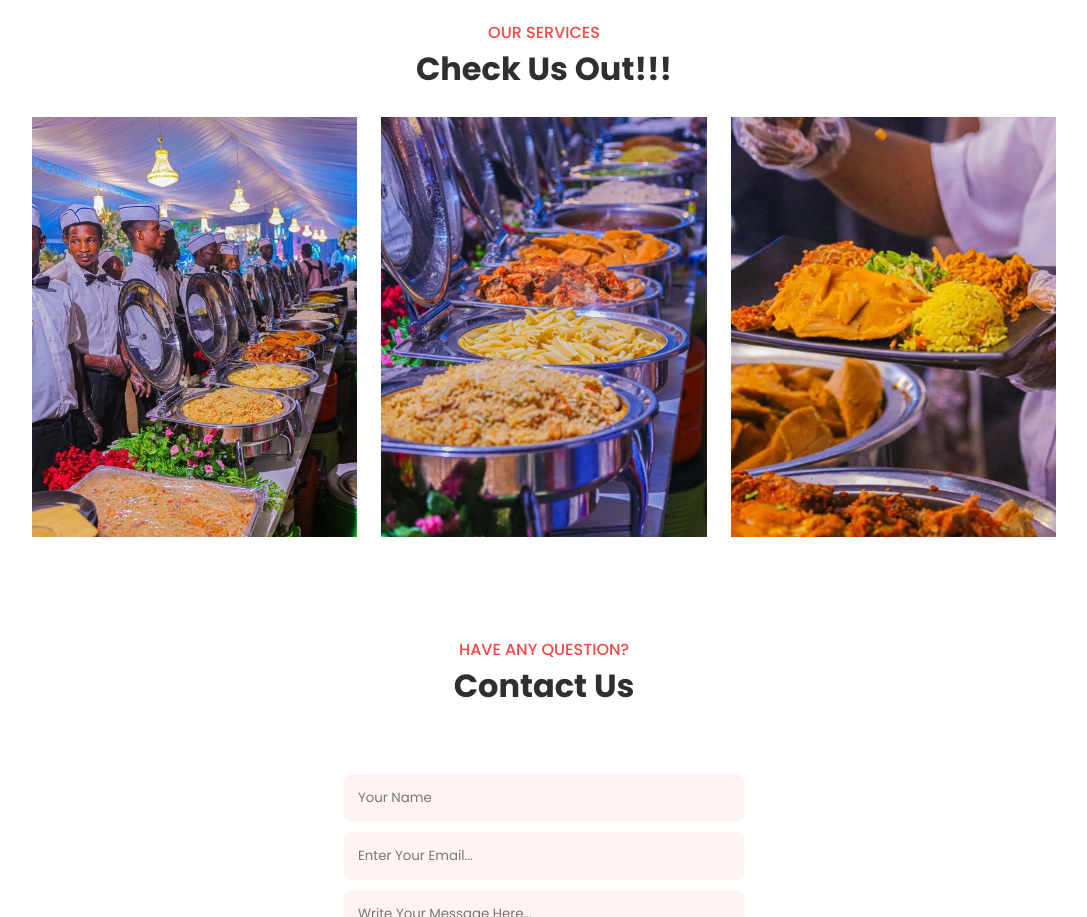
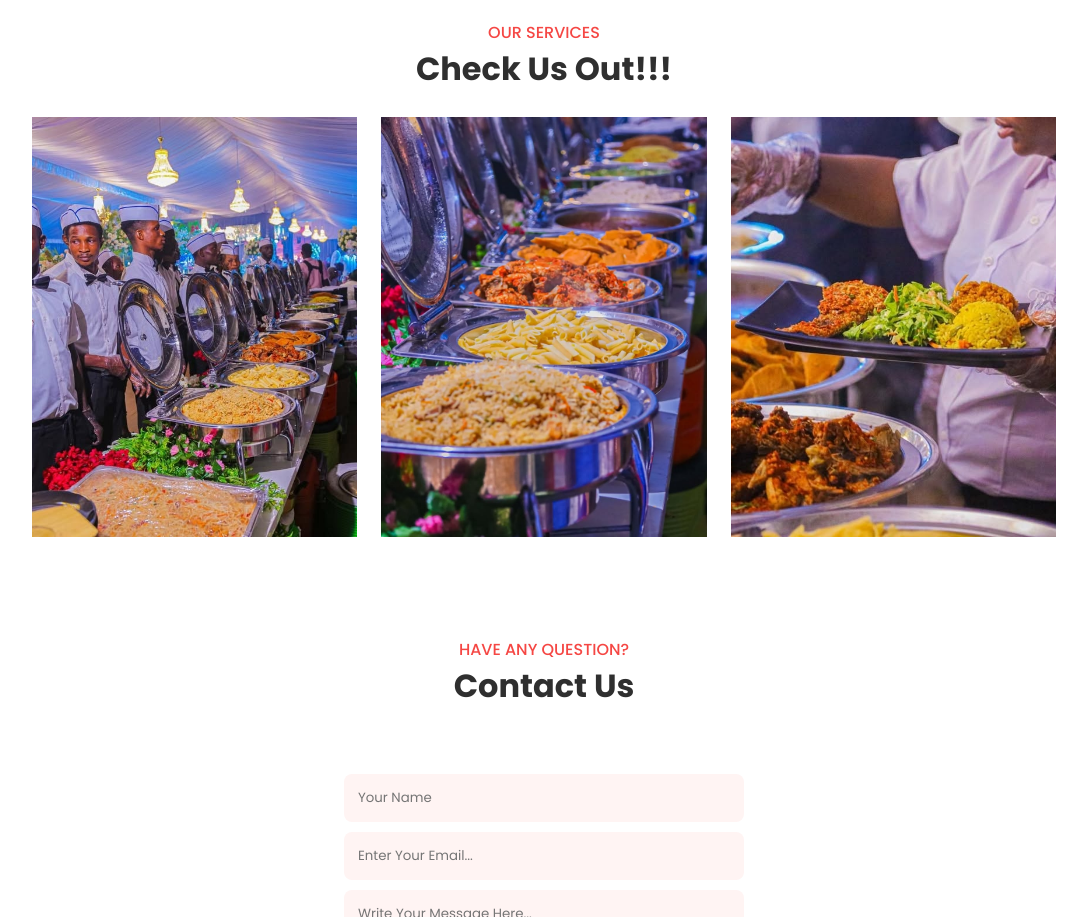
Before and after one commit to kelv1nh/Jasnaats-Page, a plain HTML site: page index.html in a window 1280 px wide. Shown: the part 1412-2329 px from the top of the page, without its empty margins (96-1183 px from the left). Drawn offline with nearby package versions, Linux system fonts and the light colour scheme.

Commit message:
Mrs. Nanchin's Website Updated

```diff
--- a/index.html
+++ b/index.html
@@ -97,7 +97,7 @@
                 </div>
             </div>
             <div class="services-box">
-                <img src="img/pic5.jpg" alt="">
+                <img src="img/pic4.jpg" alt="">
                 <div class="text">
                     <h2>We're Caring</h2>
                     <p>We care about our Clients. We ensure their needs are met and also ensure that there's a big smile on their faces.</p>
```
